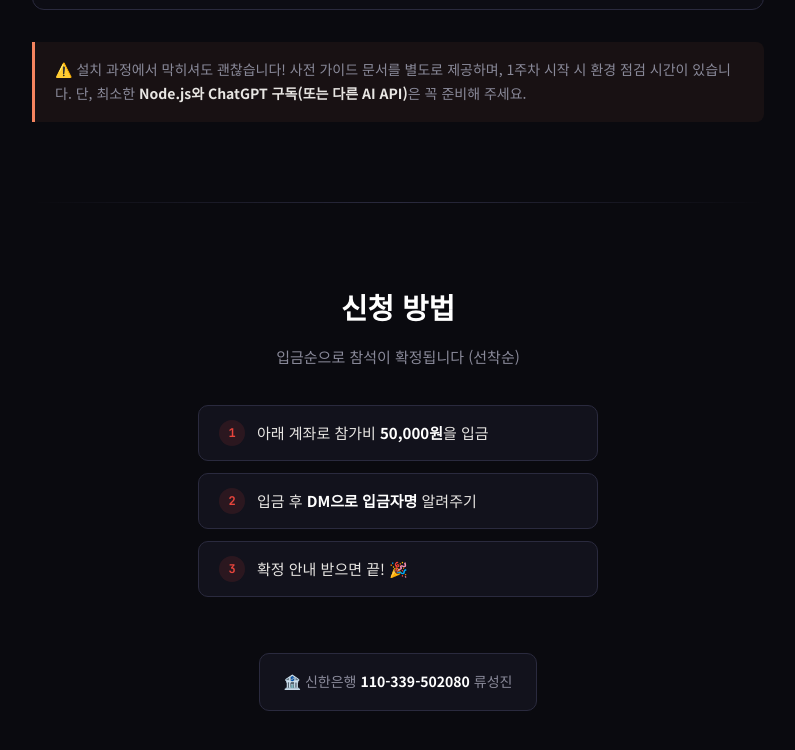
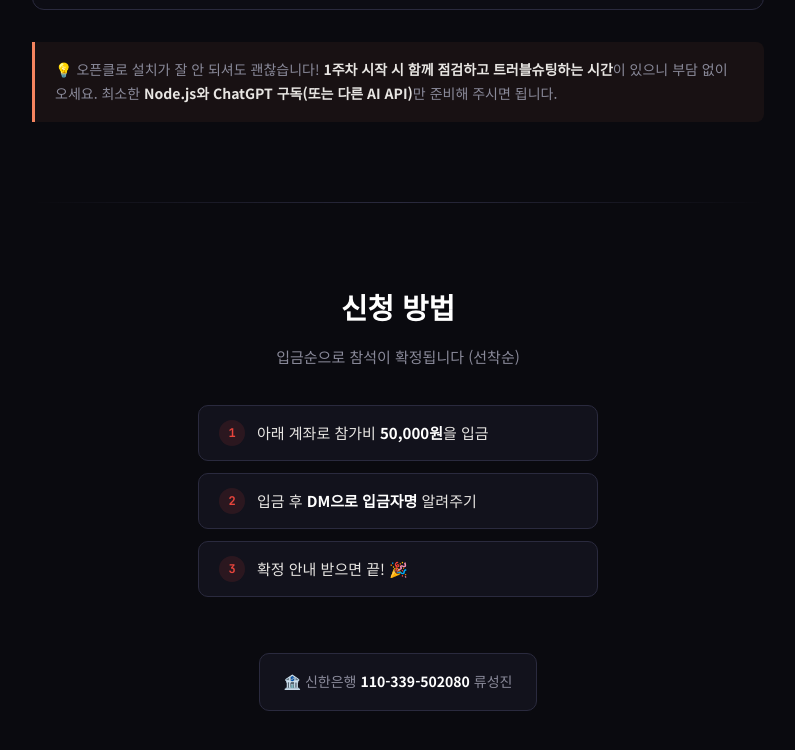
Before and after one commit to ErickRyu/openclaw-multiagent-workshop, a website: page index.html in a window 1280 px wide. Shown: the part 6091-6841 px from the top of the page, without its empty margins (242-1037 px from the left). Drawn offline with Linux system fonts and the light colour scheme.

Commit message:
사전 준비 안내 톤 완화 — 부담 없이 오시라는 메시지로 변경
Co-Authored-By: Claude Opus 4.6 (1M context) <noreply@anthropic.com>

```diff
--- a/index.html
+++ b/index.html
@@ -1092,7 +1092,7 @@
       </div>
 
       <div class="prep-note reveal">
-        ⚠️ 설치 과정에서 막히셔도 괜찮습니다! 사전 가이드 문서를 별도로 제공하며, 1주차 시작 시 환경 점검 시간이 있습니다. 단, 최소한 <strong style="color:var(--text)">Node.js와 ChatGPT 구독(또는 다른 AI API)</strong>은 꼭 준비해 주세요.
+        💡 오픈클로 설치가 잘 안 되셔도 괜찮습니다! <strong style="color:var(--text)">1주차 시작 시 함께 점검하고 트러블슈팅하는 시간</strong>이 있으니 부담 없이 오세요. 최소한 <strong style="color:var(--text)">Node.js와 ChatGPT 구독(또는 다른 AI API)</strong>만 준비해 주시면 됩니다.
       </div>
     </div>
   </section>
```
